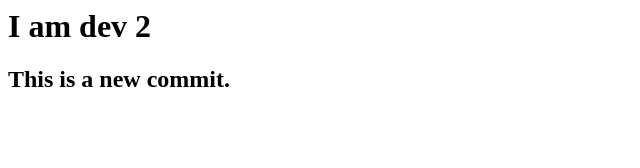
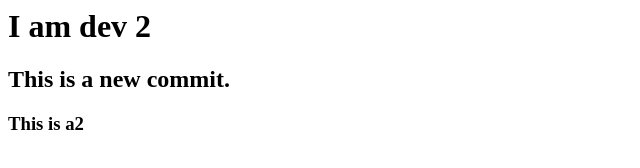
Before and after one commit to shakyakrishna/Hitandtrial, a plain HTML site: page index.html in a window 1280 px wide. Shown: the full height of the page, 0-640 px from the left. Drawn offline with Linux system fonts and the light colour scheme.

Commit message:
I am dev2

```diff
--- a/index.html
+++ b/index.html
@@ -4,4 +4,5 @@
 <body>
 <h1>I am dev 2</h1>
 <h2>This is a new commit.</h2>
+<h3>This is a2</h3>
 </body>
```
